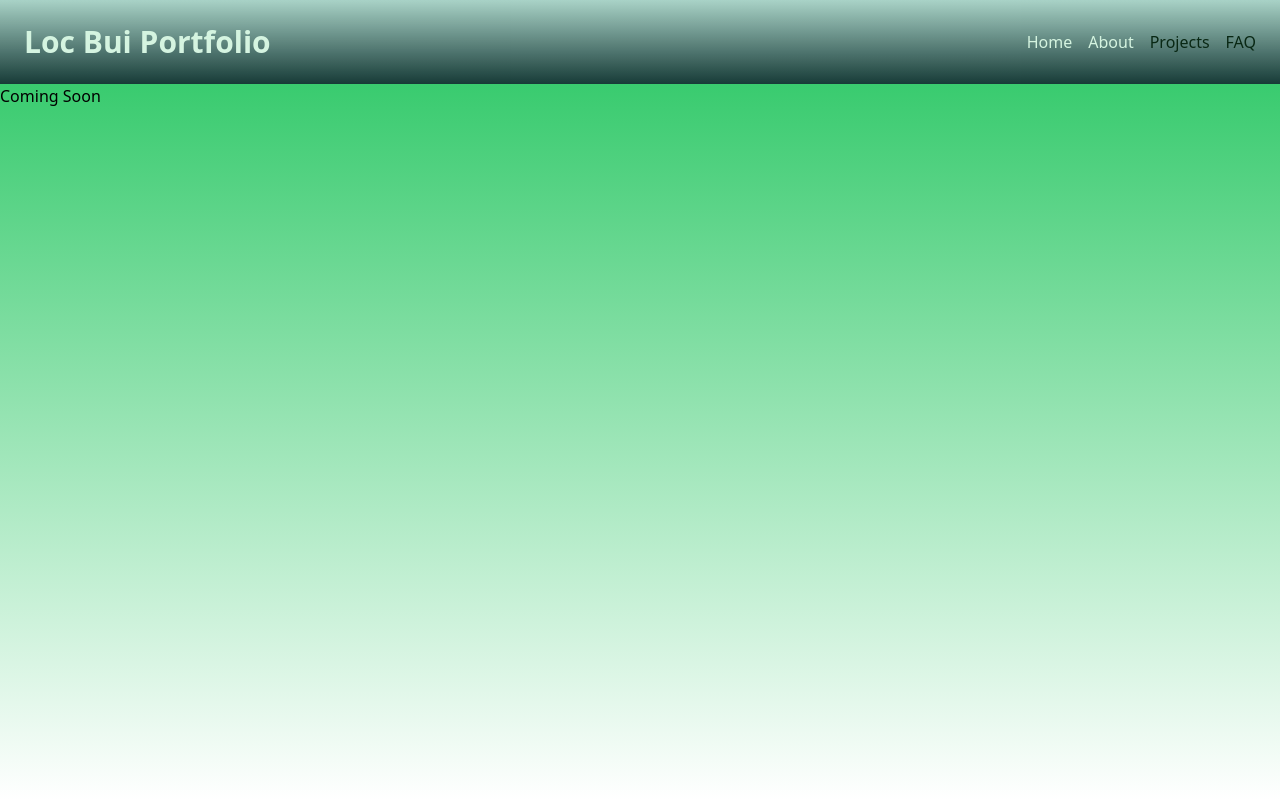
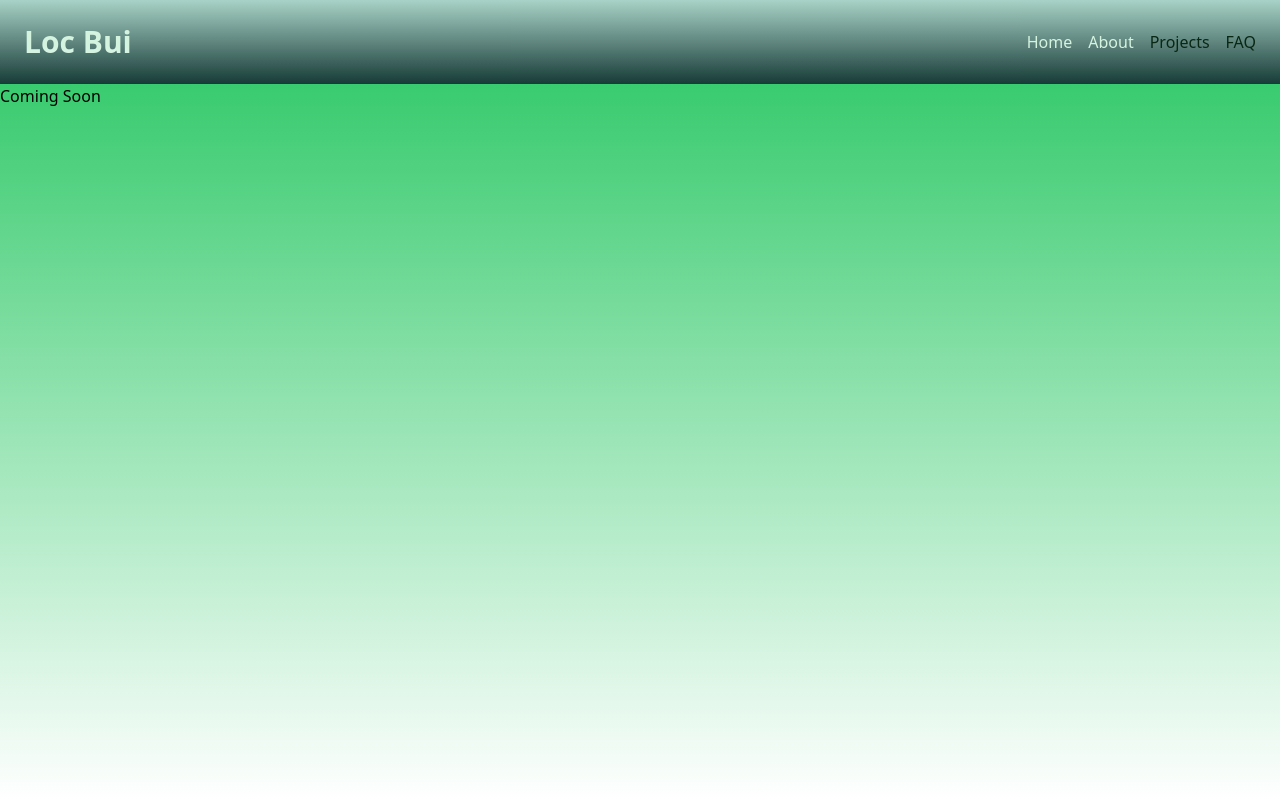
Before and after one commit to locb65/porfolio, a React (Create React App) app in the folder portfolio-app/: page /more-info in a window 1280 px wide. Shown: the top 800 px of the page. Built offline with nearby package versions, Linux system fonts and the light colour scheme.

Commit message:
attempt to fix white space

```diff
--- a/portfolio-app/src/pages/Components/footer.jsx
+++ b/portfolio-app/src/pages/Components/footer.jsx
@@ -3,7 +3,7 @@ import { FaGithub, FaTwitter, FaLinkedin } from 'react-icons/fa';
 
 export const Footer = () => {
   return (
-    <div className="flex flex-col justify-center items-center bg-gradient-to-b from-slate-900 to-slate-300 p-6 opacity-80 w-full">
+    <div className="flex flex-col justify-center items-center bg-gradient-to-b from-slate-900 to-slate-300 p-6 opacity-80 w-screen">
       <div className="flex-1"></div>
       <div className="container mx-auto">
         <div className="flex justify-between items-center">
--- a/portfolio-app/src/pages/Components/navBar.jsx
+++ b/portfolio-app/src/pages/Components/navBar.jsx
@@ -6,7 +6,7 @@ export const NavBar = () => {
         <nav className="bg-gradient-to-b from-slate-300 to-slate-900 p-6 opacity-80 sticky top-0 z-50" >
         <div className="container mx-auto flex justify-between items-center">
             <Link to="/" className="text-white font-bold text-3xl">
-            Loc Bui Portfolio
+            Loc Bui
             </Link>
             <ul className="flex space-x-4">
             <li>
```
